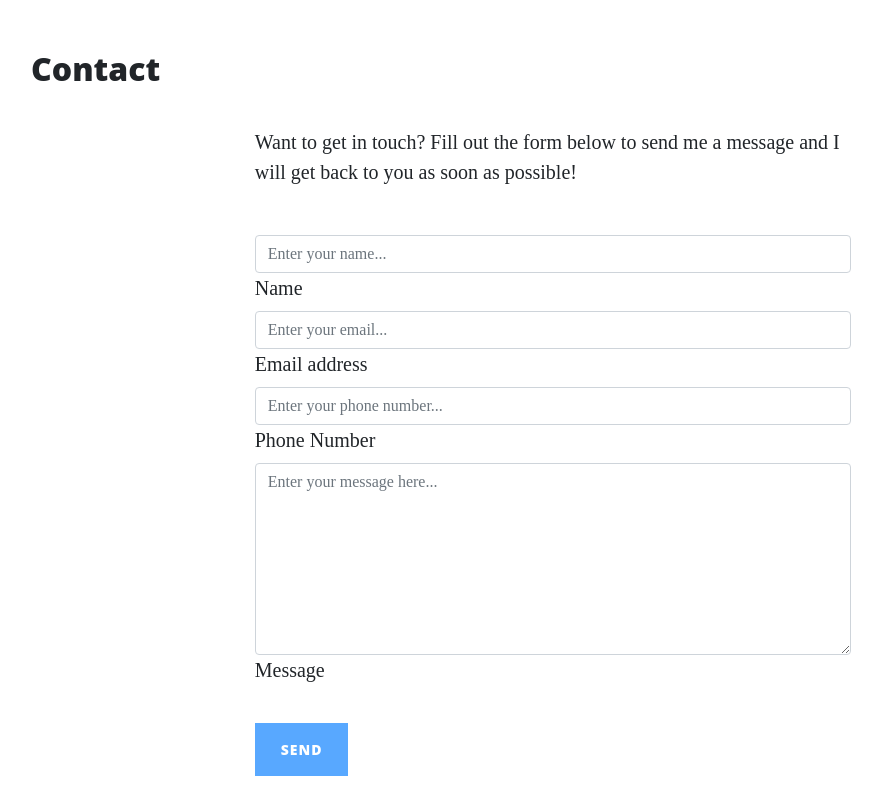
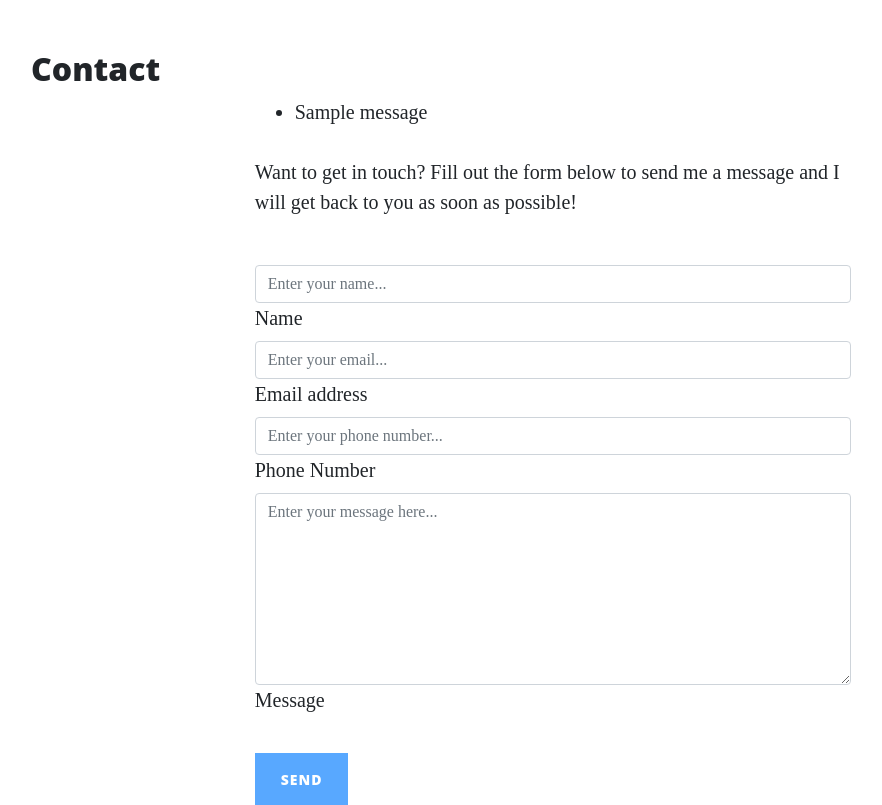
Before and after one commit to johnvenkiah/thorin-flask-app, a Flask app: page /contact in a window 1280 px wide. Shown: the part 628-1433 px from the top of the page, without its empty margins (87-969 px from the left). Run offline with Flask 2, Linux system fonts and the light colour scheme; one stand-in notice (Sample message) is shown; some libraries are stand-ins or nearby versions.

Commit message:
import flash and use to display message to user on contact.html

```diff
--- a/run.py
+++ b/run.py
@@ -1,8 +1,12 @@
 import os
 import json
-from flask import Flask, render_template, request
+from flask import Flask, render_template, request, flash
+if os.path.exists("env.py"):
+    import env
+
 
 app = Flask(__name__)
+app.secret_key = os.environ.get("SECRET_KEY")
 
 
 @app.route("/")
@@ -34,8 +38,8 @@ def about_member(member_name):
 @app.route("/contact", methods=["GET", "POST"])
 def contact():
     if request.method == "POST":
-        print(request.form.get("name"))
-        print(request.form["email"])
+        flash("Thanks {}, we have recieved your message".format(
+            request.form.get("name")))
     return render_template("contact.html", page_title="Contact")
 
 
--- a/templates/contact.html
+++ b/templates/contact.html
@@ -5,6 +5,17 @@
 
     <div class="row gx-4 gx-lg-5 justify-content-center">
         <div class="col-md-10 col-lg-8 col-xl-7">
+
+            {% with messages = get_flashed_messages() %}
+                {% if messages %}
+                    <ul class="flashes">
+                        {% for message in messages %}
+                            <li>{{ message }}</li>
+                        {% endfor %}
+                    </ul>
+                {% endif %}
+            {% endwith %}
+
             <p>Want to get in touch? Fill out the form below to send me a message and I will get back to you as soon as
                 possible!</p>
             <div class="my-5">
```
